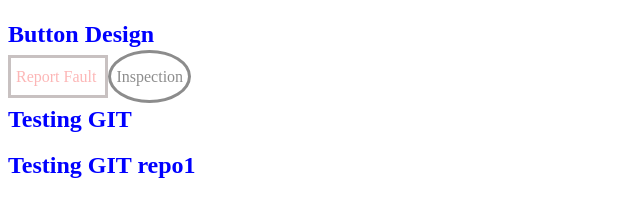
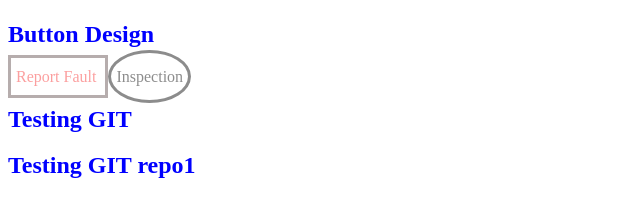
Before and after one commit to XplaSir/hittrainer, a plain HTML site: page index.html in a window 1280 px wide. In both pictures the pointer is over the link "Report Fault". Shown: the part 269-486 px from the top of the page, 0-640 px from the left. Drawn offline with Linux system fonts and the light colour scheme.

```diff
--- a/css/components/buttons.css
+++ b/css/components/buttons.css
@@ -37,7 +37,7 @@ text-decoration: none;
 .btn-square:hover
  {
 
-opacity: 0.3 ;
+opacity: 0.4 ;
 text-decoration: none;
 
 }
```
